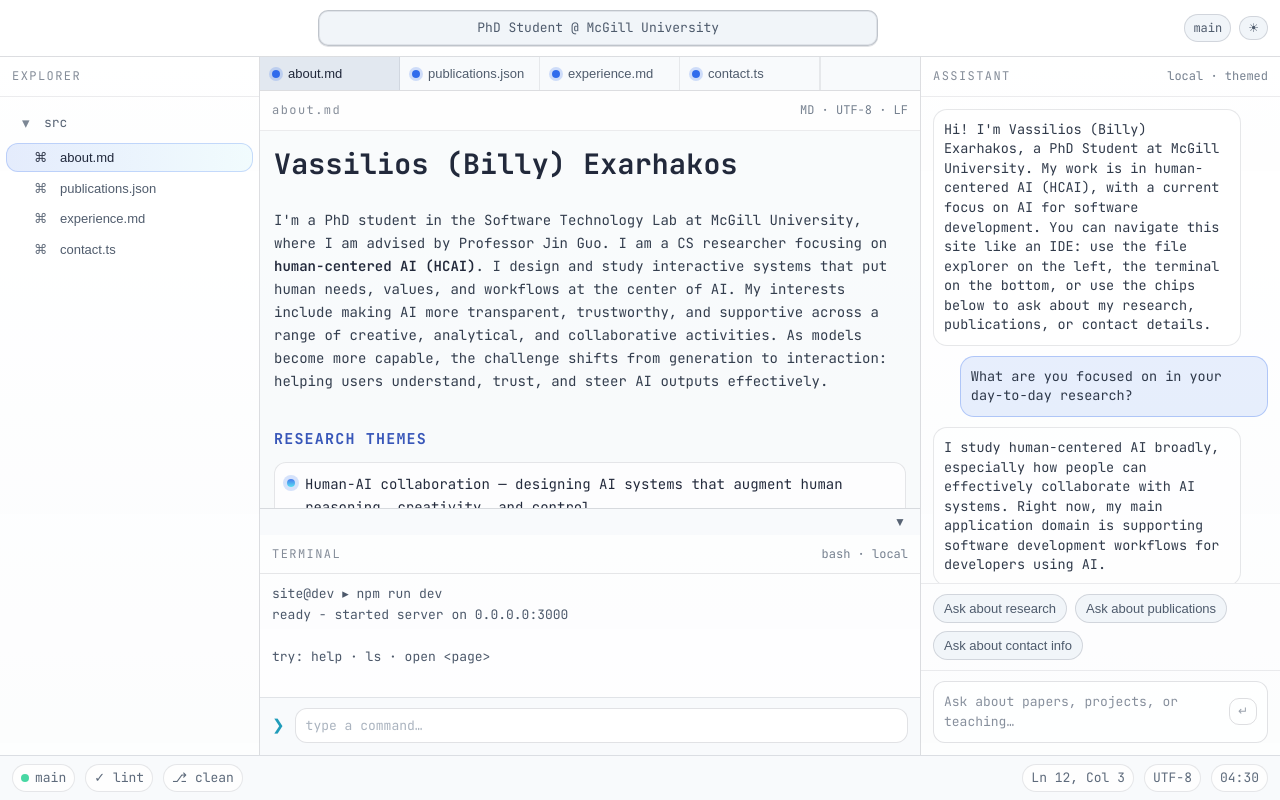
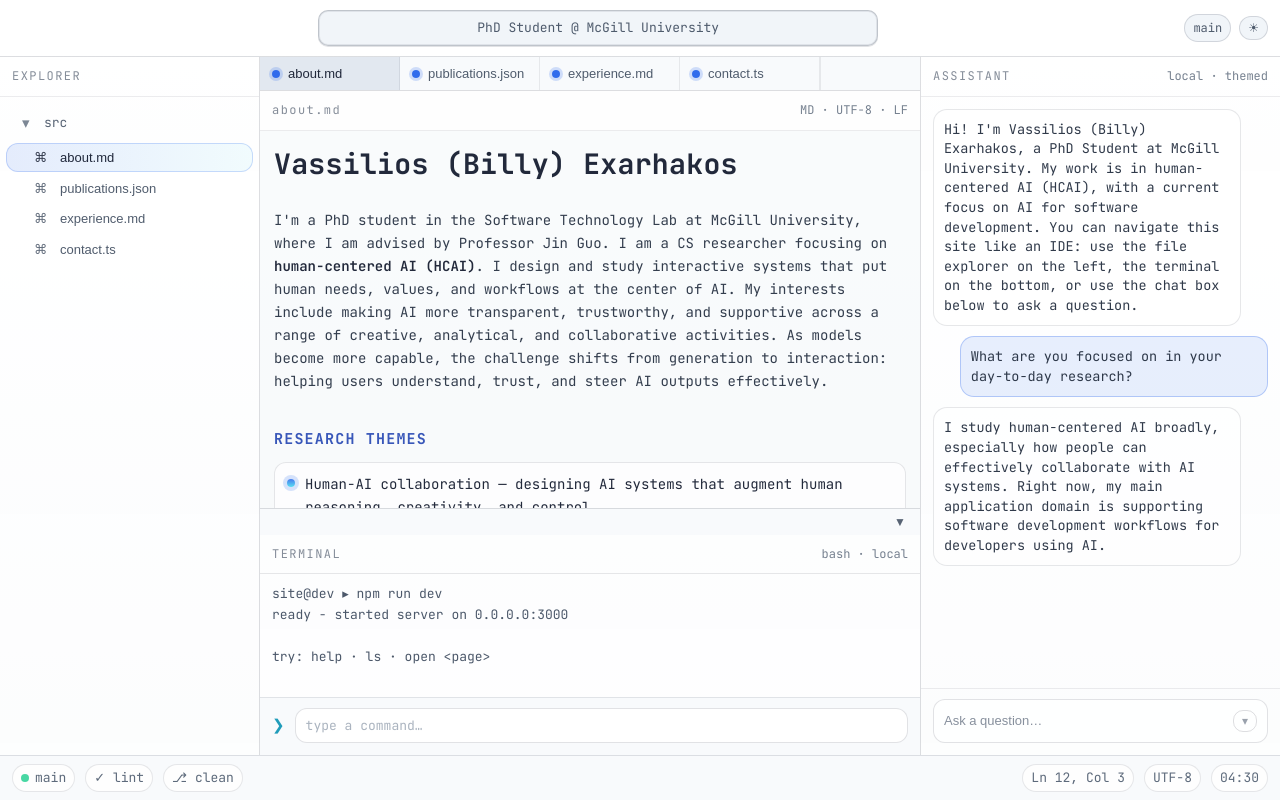
Before and after one commit to billyexarhakos/portfolio, a Next.js app: page / in a window 1280 px wide. Built offline with nearby package versions, Linux system fonts and the light colour scheme.

Commit message:
update chat input to dropdown

```diff
--- a/src/app/globals.css
+++ b/src/app/globals.css
@@ -77,8 +77,6 @@
   --ide-chat-user-bg: rgba(37, 99, 235, 0.14);
   --ide-chat-user-border: rgba(37, 99, 235, 0.28);
   --ide-chat-caret: rgba(147, 197, 253, 0.95);
-  --ide-chip-bg: rgba(2, 6, 23, 0.28);
-  --ide-chip-disabled-hover-bg: rgba(2, 6, 23, 0.28);
   --ide-composer-bg: rgba(2, 6, 23, 0.22);
   --ide-composer-hint: rgba(148, 163, 184, 0.65);
   --ide-composer-key-fg: rgba(148, 163, 184, 0.6);
@@ -173,8 +171,6 @@ html[data-theme="light"] {
   --ide-chat-user-bg: rgba(37, 99, 235, 0.1);
   --ide-chat-user-border: rgba(37, 99, 235, 0.28);
   --ide-chat-caret: rgba(30, 64, 175, 0.85);
-  --ide-chip-bg: rgba(241, 245, 249, 0.98);
-  --ide-chip-disabled-hover-bg: rgba(241, 245, 249, 0.98);
   --ide-composer-bg: rgba(255, 255, 255, 0.8);
   --ide-composer-hint: rgba(71, 85, 105, 0.65);
   --ide-composer-key-fg: rgba(71, 85, 105, 0.55);
@@ -988,64 +984,82 @@ html[data-theme="light"] {
   }
 }
 
-.chatPrompts {
-  padding: 10px 12px;
+.chatMenu {
+  padding: 10px 12px 12px 12px;
   border-top: 1px solid var(--ide-divider);
-  display: flex;
-  gap: 8px;
-  flex-wrap: wrap;
+  position: relative;
 }
 
-.chip {
+.chatMenuBtn {
+  width: 100%;
   appearance: none;
-  border: 1px solid var(--ide-ui-border);
-  background: var(--ide-chip-bg);
-  color: var(--ide-muted);
-  border-radius: 999px;
-  padding: 6px 10px;
-  font-size: 13px;
-  cursor: pointer;
-}
-.chip:hover {
-  background: var(--ide-hover-bg);
-  color: var(--ide-text);
-}
-
-.chip:disabled {
-  opacity: 0.45;
-  cursor: not-allowed;
-}
-
-.chip:disabled:hover {
-  background: var(--ide-chip-disabled-hover-bg);
-  color: var(--ide-muted);
-}
-
-.chatComposer {
-  padding: 10px 12px 12px 12px;
-  border-top: 1px solid var(--ide-divider);
-}
-
-.composerFake {
-  border-radius: 12px;
   border: 1px solid var(--ide-divider-strong);
   background: var(--ide-composer-bg);
+  color: var(--ide-text);
+  border-radius: 12px;
   padding: 10px 10px;
   display: flex;
   align-items: center;
   justify-content: space-between;
   gap: 10px;
+  cursor: pointer;
 }
-.composerHint {
+
+.chatMenuBtn:disabled {
+  opacity: 0.5;
+  cursor: not-allowed;
+}
+
+.chatMenuBtnText {
+  min-width: 0;
   font-size: 13px;
   color: var(--ide-composer-hint);
+  white-space: nowrap;
+  overflow: hidden;
+  text-overflow: ellipsis;
 }
-.composerKey {
+
+.chatMenuBtnCaret {
   font-size: 12px;
   color: var(--ide-composer-key-fg);
   border: 1px solid var(--ide-ui-border);
   border-radius: 10px;
   padding: 3px 8px;
+  flex-shrink: 0;
+}
+
+.chatMenuPopover {
+  position: absolute;
+  left: 12px;
+  right: 12px;
+  bottom: calc(100% + 8px);
+  z-index: 5;
+  border-radius: 14px;
+  border: 1px solid var(--ide-border-strong);
+  background: var(--ide-pane);
+  box-shadow: var(--shadow-elev);
+  overflow: hidden;
+  display: grid;
+  max-height: min(46vh, 420px);
+}
+
+.chatMenuOption {
+  appearance: none;
+  border: 0;
+  background: transparent;
+  color: var(--ide-text);
+  text-align: left;
+  padding: 10px 12px;
+  font-size: 13px;
+  cursor: pointer;
+}
+
+.chatMenuOption + .chatMenuOption {
+  border-top: 1px solid var(--ide-divider);
+}
+
+.chatMenuOption:hover {
+  background: var(--ide-hover-bg);
 }
 
 .ideTerminalHandleRow {
--- a/src/components/AssistantChat.tsx
+++ b/src/components/AssistantChat.tsx
@@ -2,7 +2,7 @@
 
 import type { AssistantPromptChip } from "@/content/siteData";
 import type { ChatMsg } from "@/hooks/useChipChatStream";
-import { useEffect, useRef } from "react";
+import { useEffect, useId, useMemo, useRef, useState } from "react";
 
 export function AssistantChat({
   messages,
@@ -16,10 +16,20 @@ export function AssistantChat({
   onChipClick: (id: string) => void;
 }) {
   const bottomRef = useRef<HTMLDivElement>(null);
+  const menuId = useId();
+  const [menuOpen, setMenuOpen] = useState(false);
+
+  const selectOptions = useMemo(() => {
+    return [{ id: "", label: "Ask a question…" }, ...prompts.map((p) => ({ id: p.id, label: p.label }))];
+  }, [prompts]);
 
   useEffect(() => {
     bottomRef.current?.scrollIntoView({ behavior: "smooth", block: "end" });
   }, [messages, isStreaming]);
+
+  useEffect(() => {
+    if (isStreaming) setMenuOpen(false);
+  }, [isStreaming]);
 
   return (
     <div className="chatRoot">
@@ -35,24 +45,41 @@ export function AssistantChat({
         })}
         <div ref={bottomRef} aria-hidden="true" />
       </div>
-      <div className="chatPrompts" aria-label="Suggested prompts">
-        {prompts.map((p) => (
+      <div className="chatMenu" aria-label="Quick question menu">
         <button
-            key={p.id}
           type="button"
-            className="chip"
-            disabled={isStreaming}
-            onClick={() => onChipClick(p.id)}
+          className="chatMenuBtn"
+          aria-haspopup="listbox"
+          aria-expanded={menuOpen}
+          aria-controls={menuId}
+          disabled={isStreaming || prompts.length === 0}
+          onClick={() => setMenuOpen((v) => !v)}
         >
-            {p.label}
+          <span className="chatMenuBtnText">{isStreaming ? "Responding…" : "Ask a question…"}</span>
+          <span className="chatMenuBtnCaret" aria-hidden="true">
+            ▾
+          </span>
+        </button>
+
+        {menuOpen ? (
+          <div className="chatMenuPopover" role="listbox" id={menuId} aria-label="Dialogue options">
+            {selectOptions.slice(1).map((opt) => (
+              <button
+                key={opt.id}
+                type="button"
+                role="option"
+                aria-selected="false"
+                className="chatMenuOption"
+                onClick={() => {
+                  setMenuOpen(false);
+                  onChipClick(opt.id);
+                }}
+              >
+                {opt.label}
               </button>
             ))}
           </div>
-      <div className="chatComposer" aria-label="Chat input (visual)">
-        <div className="composerFake">
-          <span className="composerHint">Ask about papers, projects, or teaching…</span>
-          <span className="composerKey">↵</span>
-        </div>
+        ) : null}
       </div>
     </div>
   );
--- a/src/content/siteData.ts
+++ b/src/content/siteData.ts
@@ -142,7 +142,7 @@ export const assistantMessages = [
   {
     role: "assistant" as const,
     content:
-      "Hi! I'm Vassilios (Billy) Exarhakos, a PhD Student at McGill University. My work is in human-centered AI (HCAI), with a current focus on AI for software development. You can navigate this site like an IDE: use the file explorer on the left, the terminal on the bottom, or use the chips below to ask about my research, publications, or contact details.",
+      "Hi! I'm Vassilios (Billy) Exarhakos, a PhD Student at McGill University. My work is in human-centered AI (HCAI), with a current focus on AI for software development. You can navigate this site like an IDE: use the file explorer on the left, the terminal on the bottom, or use the chat box below to ask a question.",
   },
   { role: "user" as const, content: "What are you focused on in your day-to-day research?" },
   {
```
Lines whose indentation alone changed are shown as unchanged.
